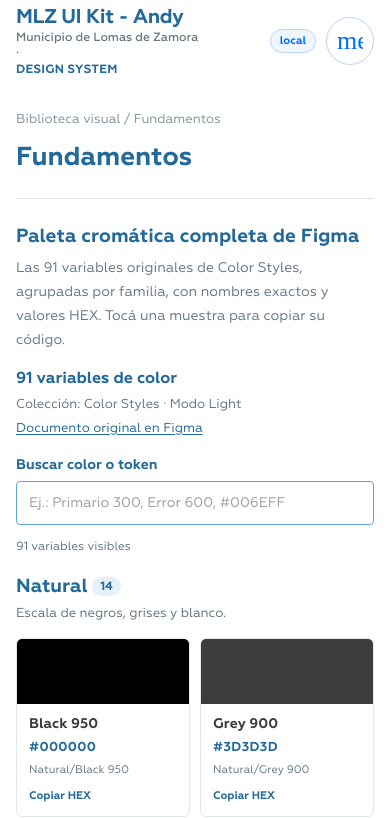
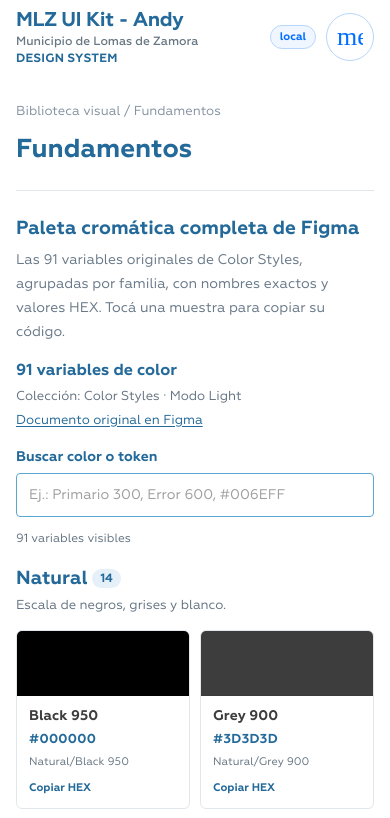
Before and after one commit to SantiagoM96/mlz-muni, a React (Vite) app: page /ui-kit-andy/fundamentos in a window 390 px wide. Shown: the top 818 px of the page. Built offline with nearby package versions, Linux system fonts and the light colour scheme; a web font is replaced by a local one.

Commit message:
fix(andy-kit): remove hidden separator row and enforce equal mobile brand line spacing

```diff
--- a/src/pages/andy-kit/andy-kit.css
+++ b/src/pages/andy-kit/andy-kit.css
@@ -827,7 +827,11 @@
     display:block;
     white-space:nowrap;
   }
-  .andy-doc-layout .andy-topbar-heading .andy-eyebrow-divider{display:none}
+  /* El separador visual de desktop no debe ocupar una cuarta línea mobile. */
+  .andy-doc-layout .andy-topbar-heading .andy-eyebrow > .andy-eyebrow-divider{display:none}
+  /* Tres renglones reales con exactamente el mismo espacio entre ellos. */
+  .andy-doc-layout .andy-topbar-heading{gap:3px}
+  .andy-doc-layout .andy-topbar-heading .andy-eyebrow{display:contents}
   .andy-doc-layout .andy-topbar-heading .andy-design-system-label{
     font-size:12px;
     font-weight:700;
```
